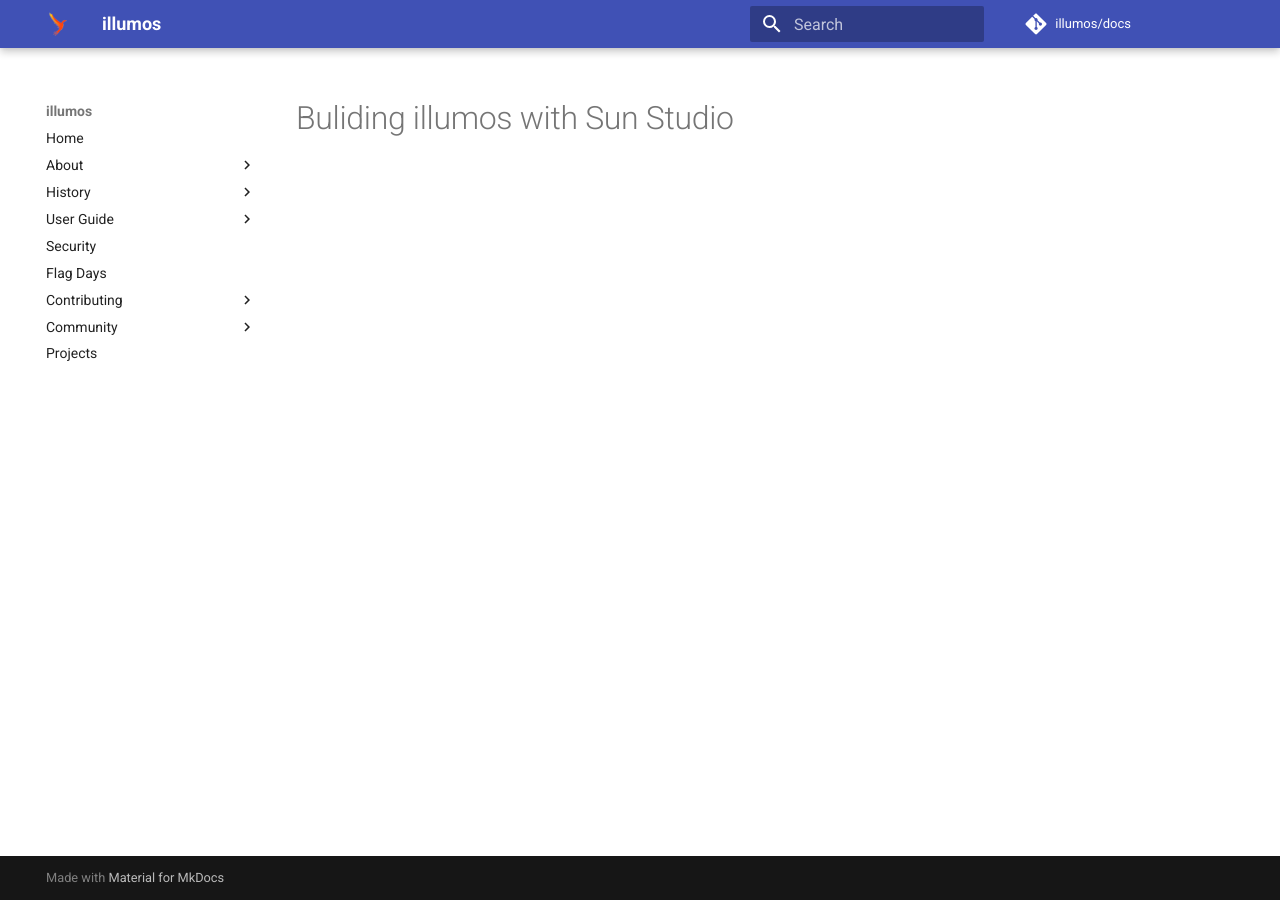
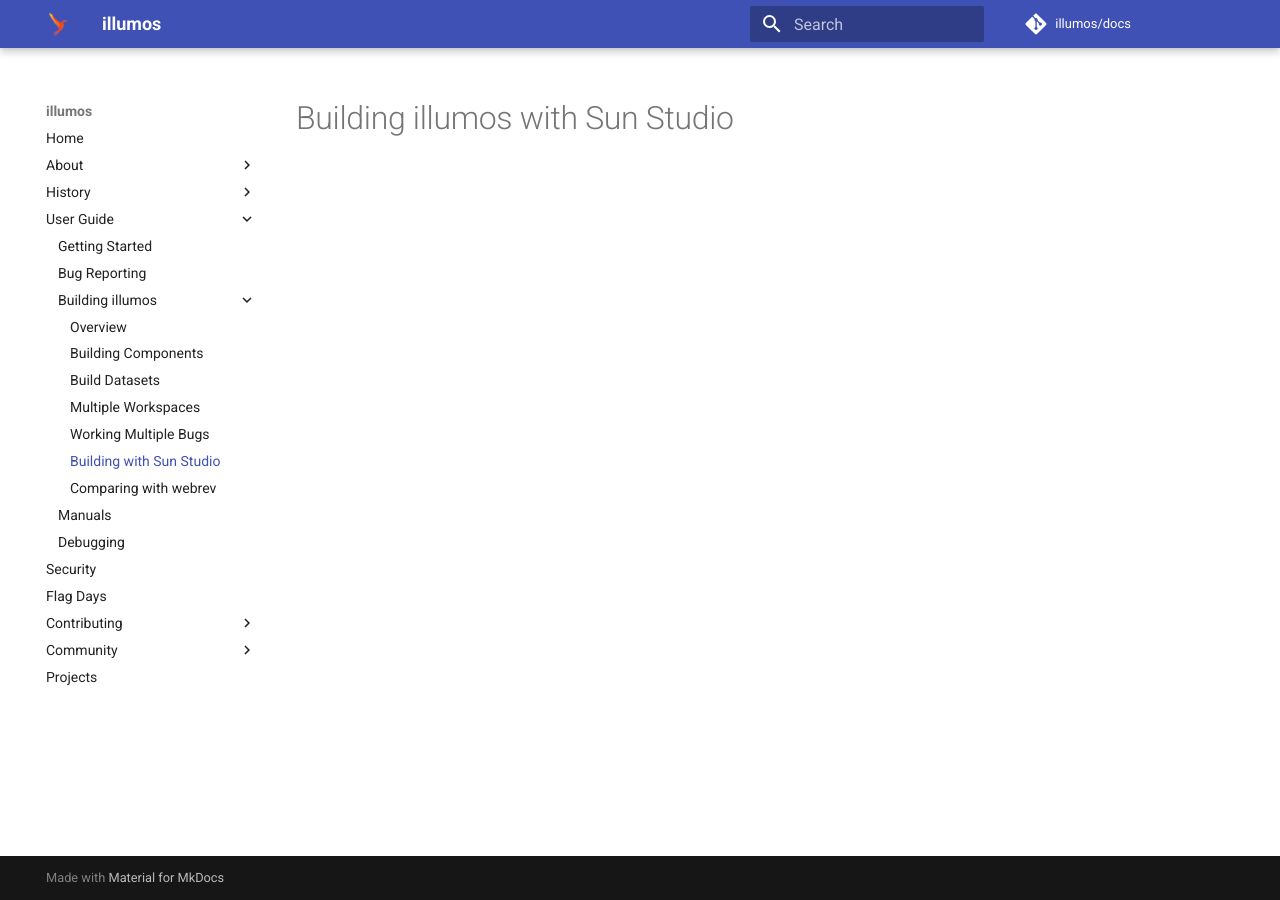
Before and after one commit to illumos/docs, an MkDocs documentation site: the page built from docs/user-guide/build-studio.md, in a window 1280 px wide. Built offline with MkDocs 1.6.1 and Material for MkDocs 9.7.7, drawn with Linux system fonts in a browser that asks for light colours; comment, search, counter and statistics services are not loaded; old or Windows-style settings are respelled for this version of MkDocs.

Commit message:
Fix links

```diff
--- a/docs/user-guide/build-studio.md
+++ b/docs/user-guide/build-studio.md
@@ -1 +1 @@
-# Buliding illumos with Sun Studio
+# Building illumos with Sun Studio
--- a/docs/user-guide/index.md
+++ b/docs/user-guide/index.md
@@ -1,4 +1,4 @@
-# User Guide
+# Getting Started
 
 ## Books
 
--- a/mkdocs.yml
+++ b/mkdocs.yml
@@ -22,8 +22,10 @@
       - 'Overview': 'user-guide/build.md'
       - 'Building Components': 'user-guide/build-components.md'
       - 'Build Datasets': 'user-guide/build-datasets.md'
-      - 'Build Workspaces': 'user-guide/build-workspaces.md'
+      - 'Multiple Workspaces': 'user-guide/build-workspaces.md'
       - 'Working Multiple Bugs': 'user-guide/build-multibug.md'
+      - 'Building with Sun Studio': 'user-guide/build-studio.md'
+      - 'Comparing with webrev': 'user-guilde/build-comp-webrev.md'
     - 'Manuals': 'user-guide/manual.md'
     - 'Debugging': 'user-guide/debug.md'
   - 'Security': 'security/index.md'
@@ -42,7 +44,7 @@
       - 'Student Application': 'community/gsoc-application.md'
       - 'Student Expectations': 'community/gsoc-expectations.md'
       - 'Writing a Proposal': 'community/gsoc-proposal.md'
-      - 'Becoming a Mentor': 'gsoc-mentor.md'
+      - 'Becoming a Mentor': 'community/gsoc-mentor.md'
       - 'Mentoring Application': 'community/gsoc-mentor-application.md'
   - 'Projects': 'projects/index.md'
 
```
